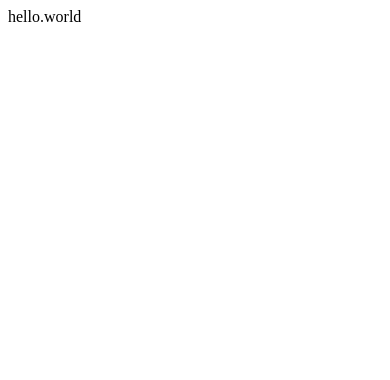
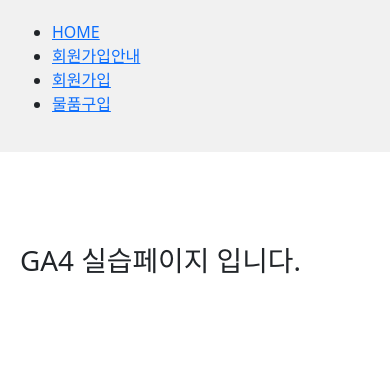
Before and after one commit to seyen1587/seyen1587.github.ooooo, a plain HTML site: page index.html in a window 390 px wide. Drawn offline with nearby package versions, Linux system fonts and the light colour scheme.

Commit message:
Update index.html

```diff
--- a/index.html
+++ b/index.html
@@ -1 +1,59 @@
-hello.world
+<!DOCTYPE html>
+<html>
+<head>
+
+<!-- Google tag (gtag.js) -->
+<script async src="https://www.googletagmanager.com/gtag/js?id=G-2FTTR75FDG"></script>
+<script>
+  window.dataLayer = window.dataLayer || [];
+  function gtag(){dataLayer.push(arguments);}
+  gtag('js', new Date());
+
+  gtag('config', 'G-2FTTR75FDG');
+</script>
+
+    <title>GA4 Example for Github</title>
+    <link rel="stylesheet" href="https://cdn.jsdelivr.net/npm/bootstrap@5.2.3/dist/css/bootstrap.min.css">
+
+    <style>
+        /* 왼쪽 메뉴 스타일 */
+        nav {
+            width: 20%;
+            float: left;
+            background-color: #f1f1f1;
+            padding: 20px;
+        }
+
+        /* 오른쪽 내용 영역 스타일 */
+        article {
+            width: 80%;
+            float: right;
+            padding: 20px;
+        }
+
+        /* 스마트폰 화면 (예시: 너비 768px 이하) */
+        @media (max-width: 768px) {
+            nav, article {
+                width: 100%;
+                float: none;
+            }
+        }
+
+    </style>
+</head>
+<body>
+  <nav>
+    <ul>
+      <li><a href="./index.html">HOME</a></li>
+      <li><a href="./ga4_d1.html">회원가입안내</a></li>
+      <li><a href="./ga4_d2.html">회원가입</a></li>
+      <li><a href="./ga4_d3.html">물품구입</a></li>
+    </ul>
+  </nav>
+  <article>
+    <br><br><br>
+    <H1>GA4 실습페이지 입니다.</H1>
+    <br><br><br>
+  </article>
+</body>
+</html>
```
